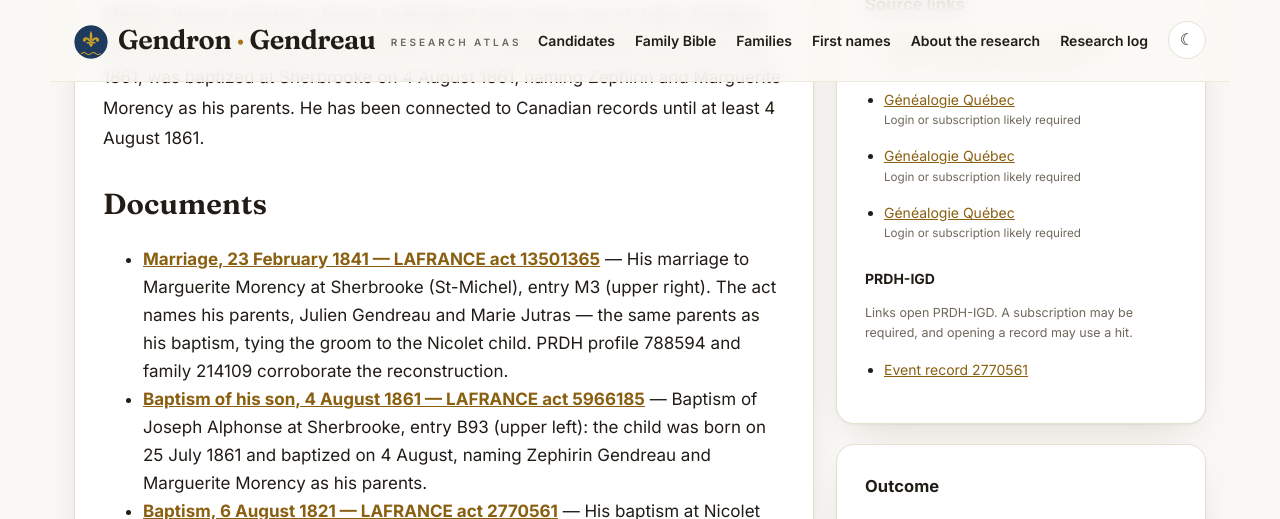
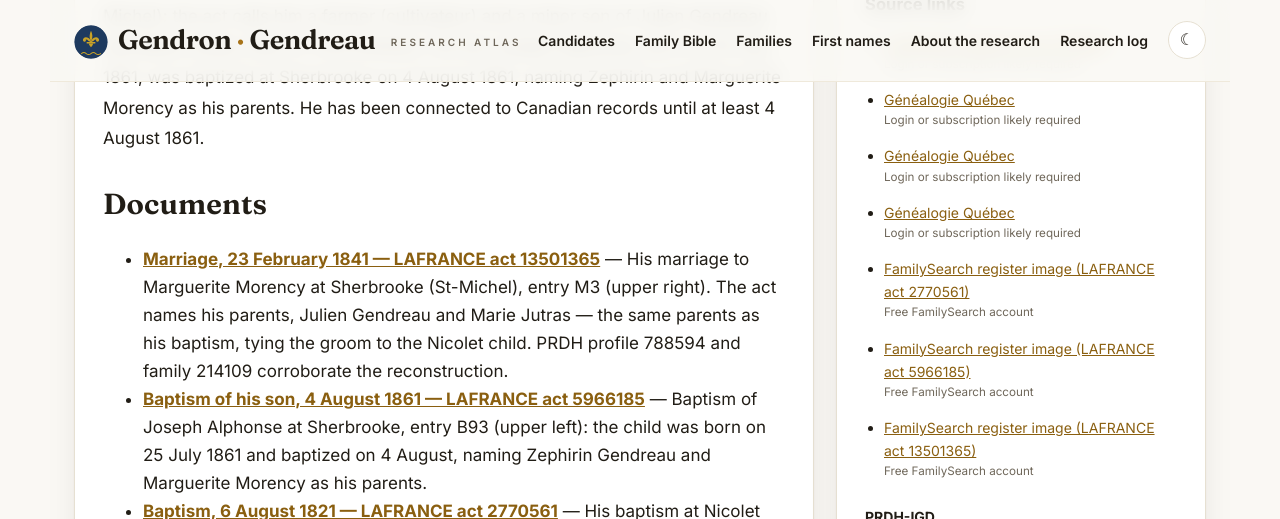
Before and after one commit to vetharmon/gendron-research, a Jekyll site: the page built from _candidates/c085.md, in a window 1280 px wide and 900 px high, scrolled down 604 px, cut to the strip 0-519 px from the top of the window. Built offline with Jekyll 4.4.1, drawn with Linux system fonts in a browser that asks for light colours.

Commit message:
Add FamilySearch register image links (Nicolet cluster, 3 acts)

```diff
--- a/_candidates/c085.md
+++ b/_candidates/c085.md
@@ -29,6 +29,18 @@ sources:
     url: "https://www.genealogiequebec.com/Membership/LAFRANCE/img/acte/5966185"
     access: "Login or subscription likely required"
     provenance: "Recorded in the source research notes."
+  - label: FamilySearch register image (LAFRANCE act 2770561)
+    url: https://www.familysearch.org/ark:/61903/3:1:3QS7-899S-XYRC
+    access: Free FamilySearch account
+    provenance: Quebec, Catholic Parish Registers, 1621-1979 — image 246, DGS 5468718. Matched to the LAFRANCE act on name, date and parents (12 Nov 2026).
+  - label: FamilySearch register image (LAFRANCE act 5966185)
+    url: https://www.familysearch.org/ark:/61903/3:1:3QS7-L993-4CFT
+    access: Free FamilySearch account
+    provenance: Quebec, Catholic Parish Registers, 1621-1979 — image 354, DGS 5469437. Matched to the LAFRANCE act on name, date and parents (12 Nov 2026).
+  - label: FamilySearch register image (LAFRANCE act 13501365)
+    url: https://www.familysearch.org/ark:/61903/3:1:3QSQ-G9MB-PH99
+    access: Free FamilySearch account
+    provenance: Quebec, Catholic Parish Registers, 1621-1979 — image 102, DGS 5458453. Matched to the LAFRANCE act on name, date and parents (12 Nov 2026).
 filenames:
   - "Recent-Original-Scans/Baptisms-and-Burials/C085_LAFRANCE-2770561_d1p_25551025.jpg"
   - "Recent-Original-Scans/Marriages-and-Family-Bridges/C085_LAFRANCE-13501365_d1p_03210103.jpg"
```
Also changed, not shown: 1 other file.
